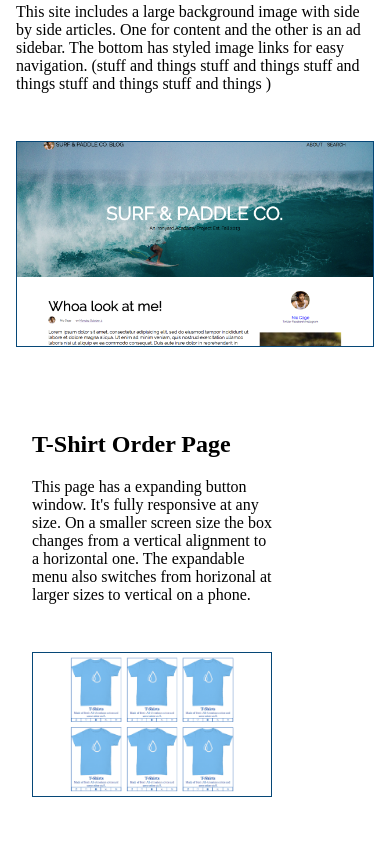
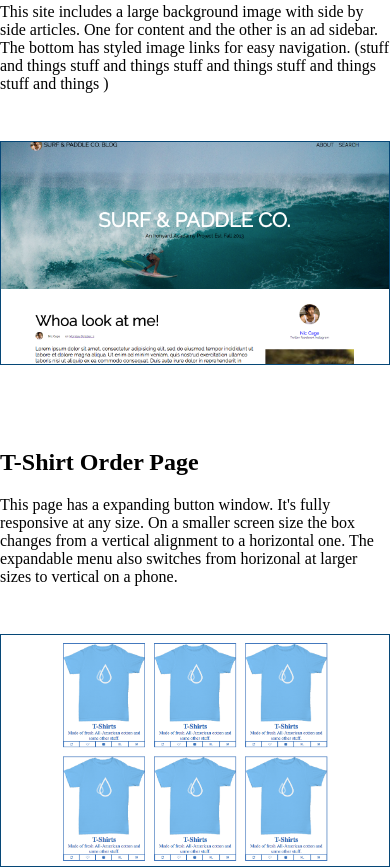
Before and after one commit to derrickbray/07-portfolio-site, a website: page public/index.html in a window 390 px wide. Shown: the part 748-1616 px from the top of the page. Drawn offline with nearby package versions, Linux system fonts and the light colour scheme; files that its build step writes are made by us from their sources.

Commit message:
neg margin when mobile

```diff
--- a/styles/section.scss
+++ b/styles/section.scss
@@ -25,7 +25,7 @@
 .section {
   display: flex;
   margin: 0 auto;
-  padding: 1rem;
+  padding: 1rem 0;
 
   &__header {
     margin: 3rem;
@@ -51,20 +51,20 @@
     }
 
     &--25 {
-      width: calc(100% * 1 / 4 - 3.5rem);
+      flex-basis: calc(100% * 1 / 4 - 3.5rem);
       border: 0.1rem solid $c-black;
     }
     &--75 {
-      width: calc(100% * 3 / 4 - 3.5rem);
+      flex-basis: calc(100% * 3 / 4 - 3.5rem);
 
     }
   }
-  @media (max-width: 480px) {
+  @media (max-width: 995px) {
     &__flip {
       flex-basis: 100%;
       flex-direction: column-reverse;
       flex-grow: 1;
-      margin: 0;
+      margin: 0 -1rem;
     }
 
     &__item--75 {
```
